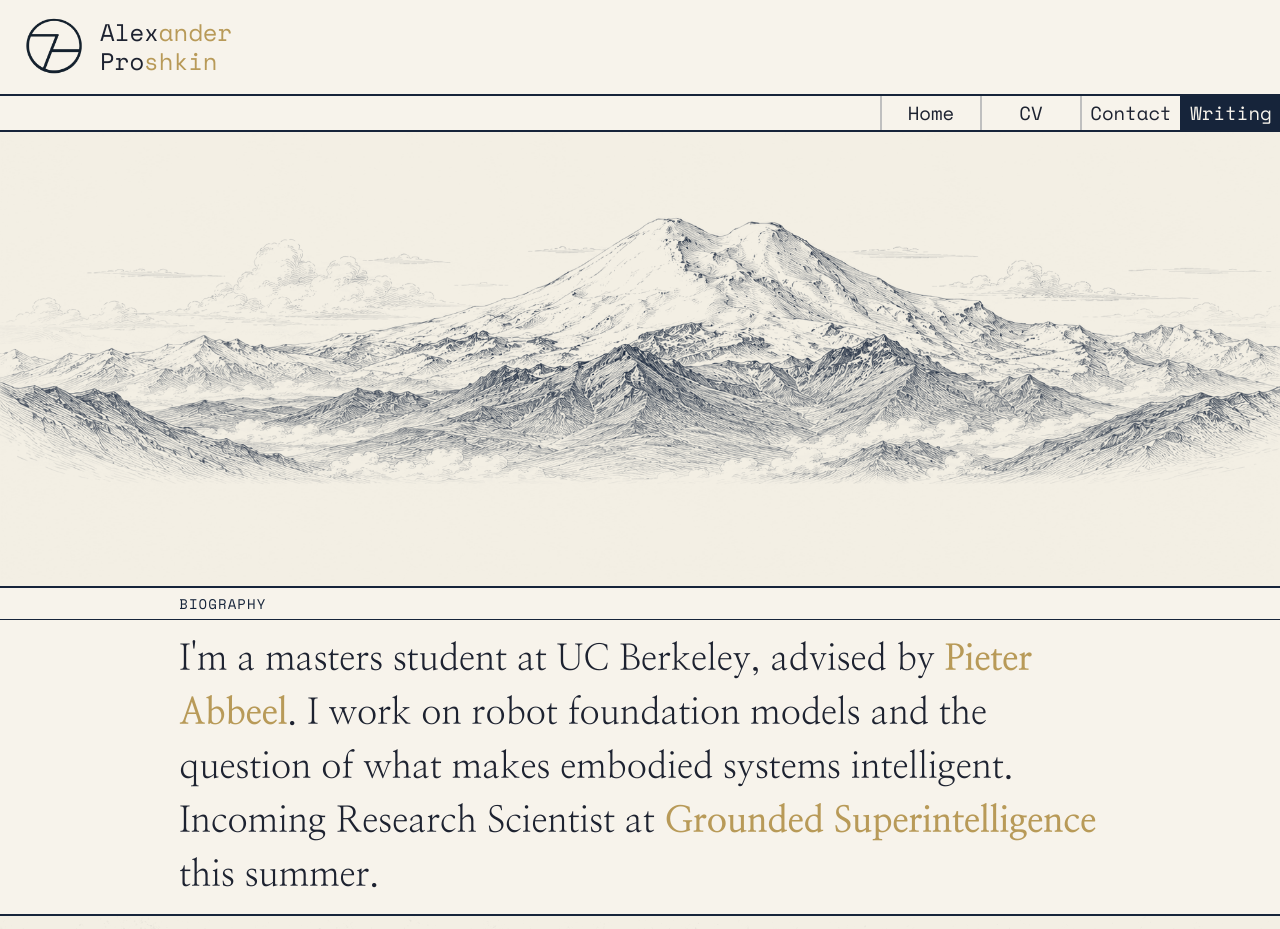
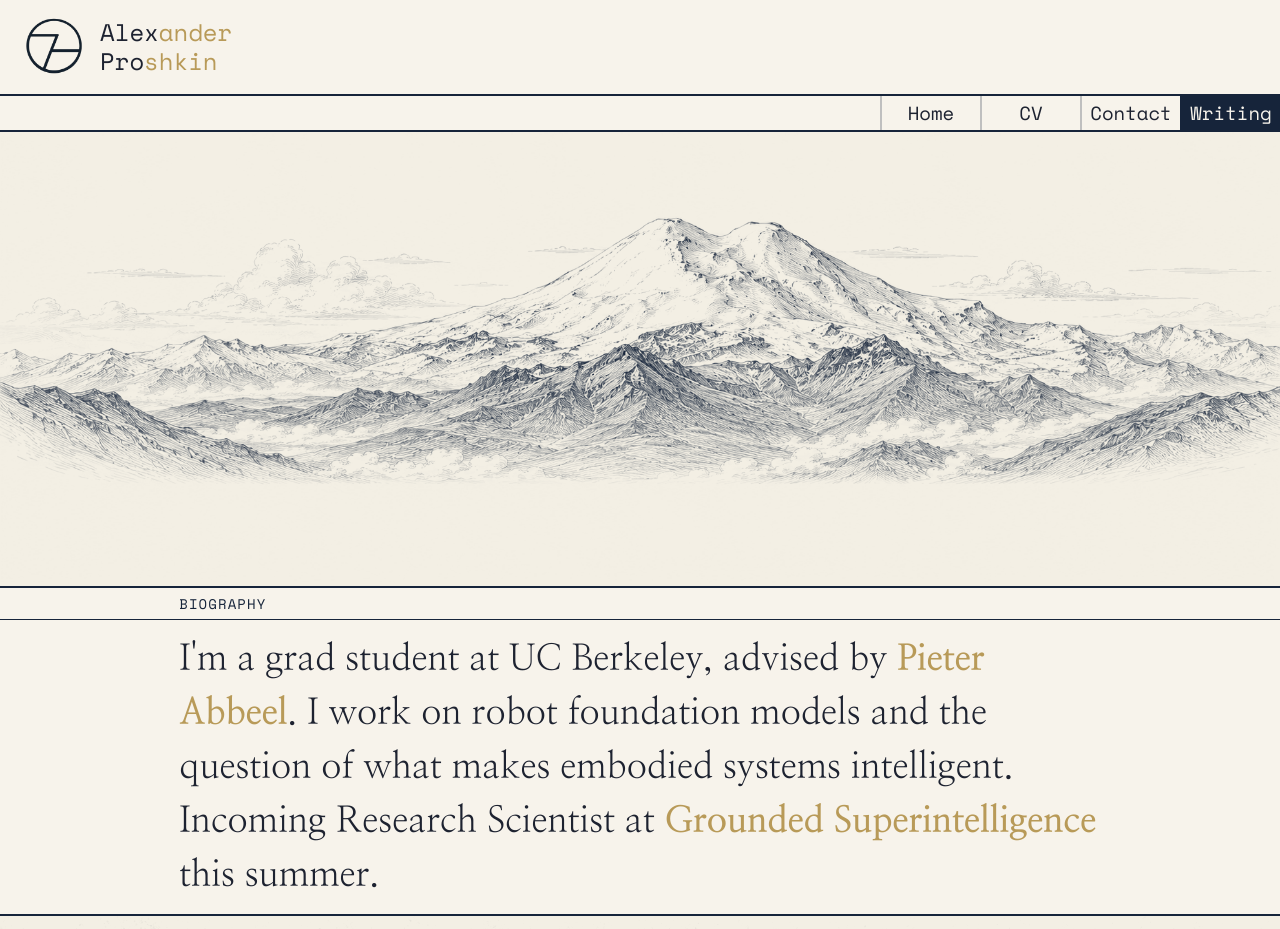
Before and after one commit to alex-prosh/alex-personal-website, a Next.js app: page / in a window 1280 px wide. Shown: the top 929 px of the page. Built offline with nearby package versions, Linux system fonts and the light colour scheme.

Commit message:
fix: change masters student to grad student in bio

```diff
--- a/app/page.tsx
+++ b/app/page.tsx
@@ -15,7 +15,7 @@ export default function HomePage() {
         </div>
         <div id="bio-lower">
           <p>
-            I&apos;m a masters student at UC Berkeley, advised by{' '}
+            I&apos;m a grad student at UC Berkeley, advised by{' '}
             <a href="https://people.eecs.berkeley.edu/~pabbeel/">Pieter Abbeel</a>.
             I work on robot foundation models and the question of what makes embodied systems intelligent.
             Incoming Research Scientist at{' '}
```
